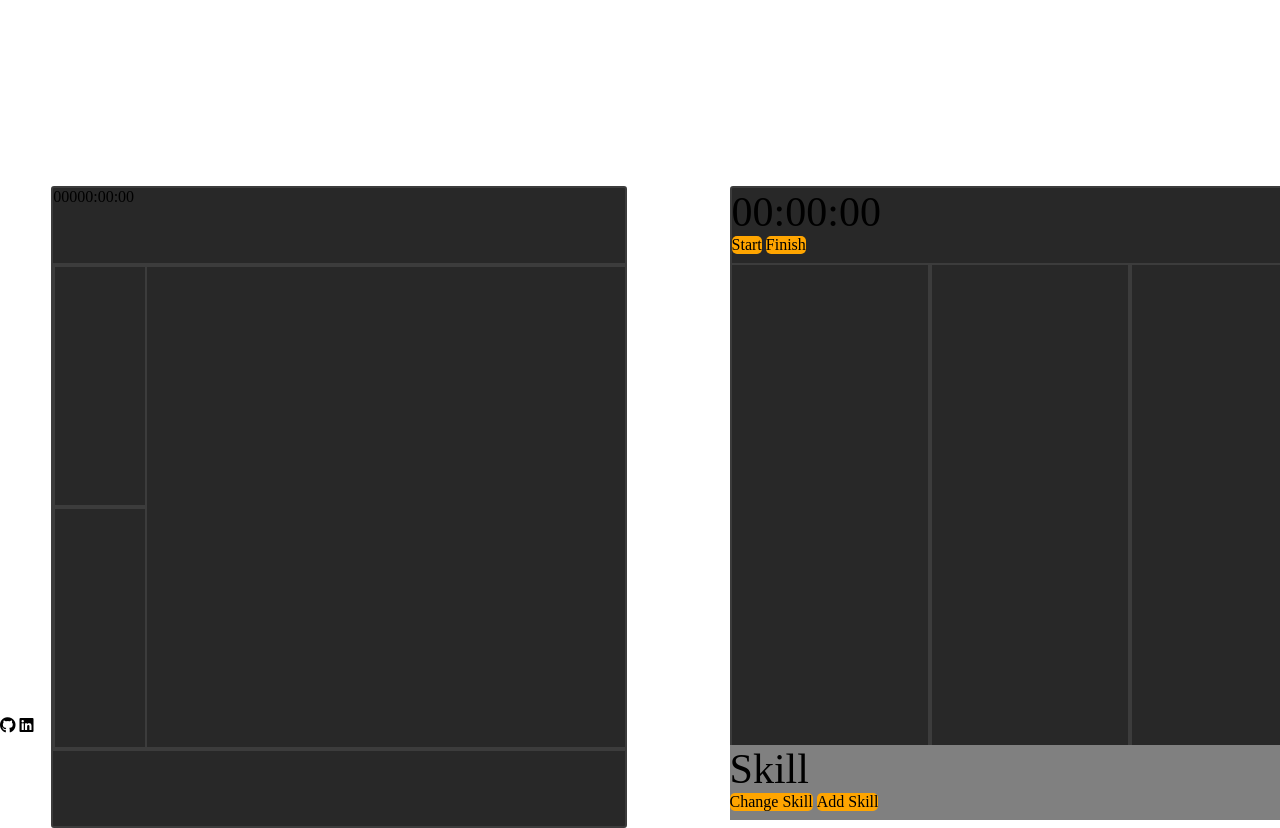
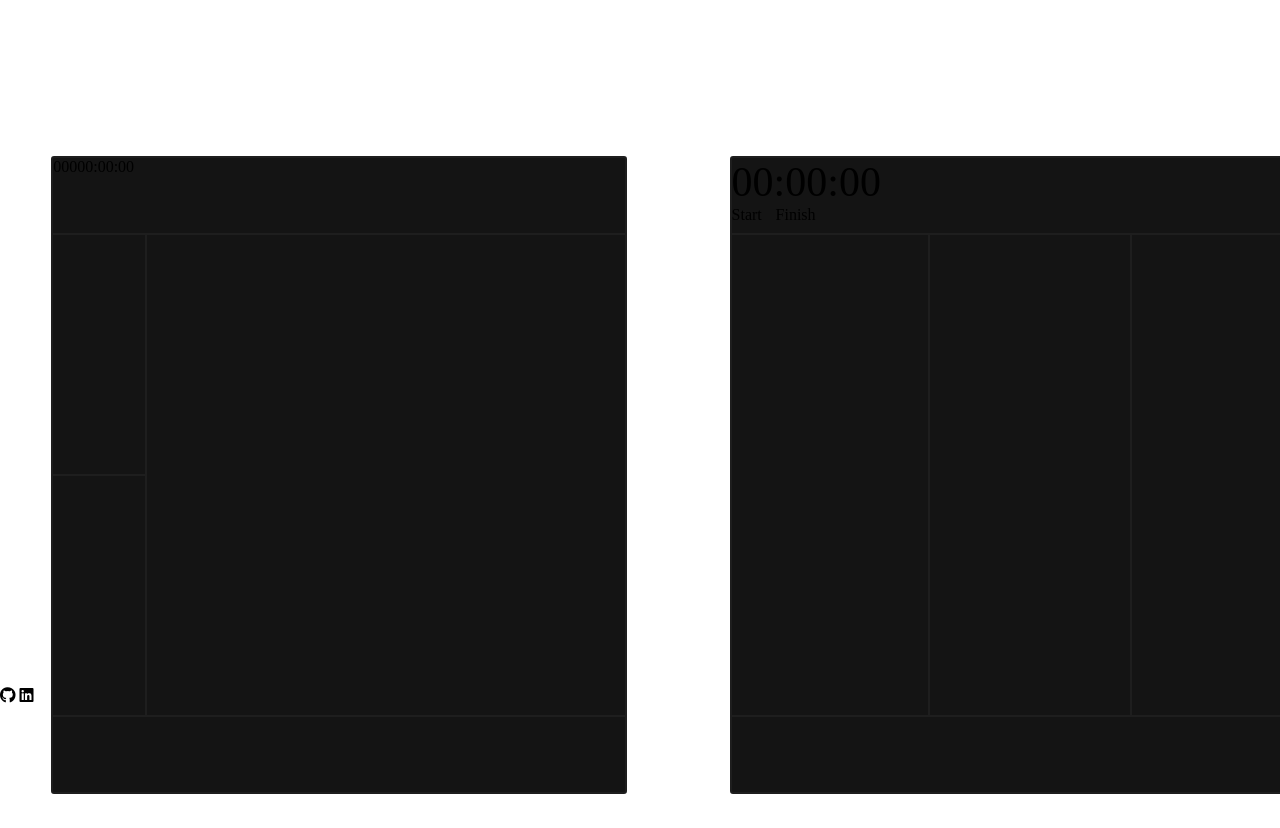
Before and after one commit to wadecoufal/10-000-Hours, a website with bundled scripts: page index.html in a window 1280 px wide. Shown: the top 828 px of the page. After the commit the page ends 800 px from the top, so only its background shows below. Built offline with nearby package versions, Linux system fonts and the light colour scheme.

Commit message:
Remove button color and header color

```diff
--- a/assets/app.scss
+++ b/assets/app.scss
@@ -1,6 +1,6 @@
 $primary-color: #C70039;
-$box-color: rgb(40, 40, 40);
-$box-border-color: rgb(60, 60, 60);
+$box-color: rgb(20, 20, 20);
+$box-border-color: rgb(30, 30, 30);
 
 html {
   background-color: black;
@@ -17,8 +17,8 @@ body {
 }
 
 header {
-  background-color: green;
-  height: 135px;
+  background-color: rgb(55, 0, 0);
+  height: 105px;
   h1 {
     text-align: center;
     font-size: 42px;
@@ -33,8 +33,8 @@ main {
   height: 100%;
   width: 100%;
   button {
-    background-color: orange;
     border-radius: 5px;
+    width: 40px;
   }
 
   h1 {
@@ -75,6 +75,8 @@ main {
   .col-mid {
     background-color: $box-color;
     border: 2px solid $box-border-color;
+    border-top: none;
+    border-bottom: none;
 
     height: 480px;
     display: flex;
@@ -99,10 +101,13 @@ main {
       }
       #total-seconds {
         border-top: none;
+        border-left: none;
         height: 50%;
       }
       #total-minutes {
+        border-top: none;
         border-bottom: none;
+        border-left: none;
         height: 50%;
       }
     }
@@ -166,6 +171,8 @@ main {
     }
 
     #minutes {
+      border-left: none;
+      border-right: none;
     }
 
     #hours {
@@ -181,20 +188,11 @@ main {
   }
 
   .col-footer {
-    background-color: gray;
+    background-color: $box-color;
+    border: 2px solid $box-border-color;
+    border-bottom-left-radius: 3px;
+    border-bottom-right-radius: 3px;
   }
-}
-
-.col-header {
-
-}
-
-.col-mid {
-
-}
-
-.col-footer {
-
 }
 
 .col-header, .col-footer {
--- a/index.html
+++ b/index.html
@@ -53,10 +53,10 @@
         </div>
 
         <div class="col-footer">
-          <h1>Skill</h1>
+          <h1></h1>
           <div>
-            <button>Change Skill</button>
-            <button>Add Skill</button>
+            <button></button>
+            <button></button>
           </div>
         </div>
       </div>
```
Also changed, not shown: target/css/app.css, target/css/app.min.css.
